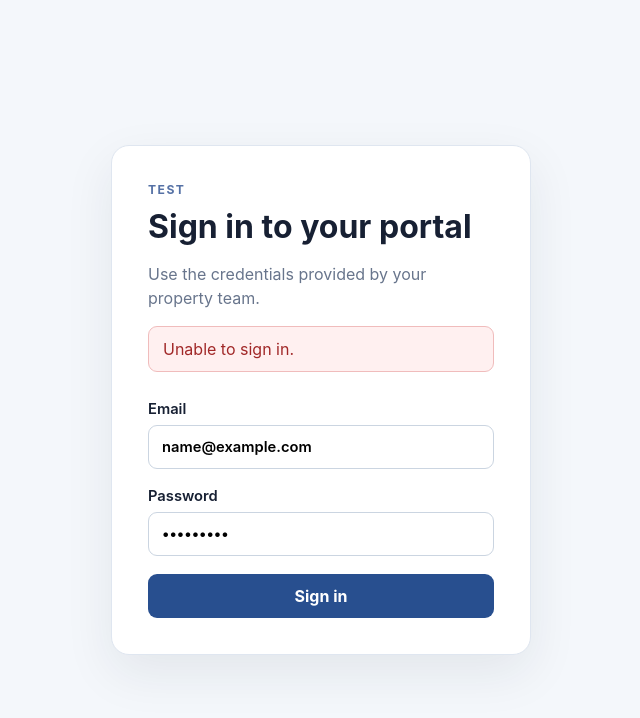
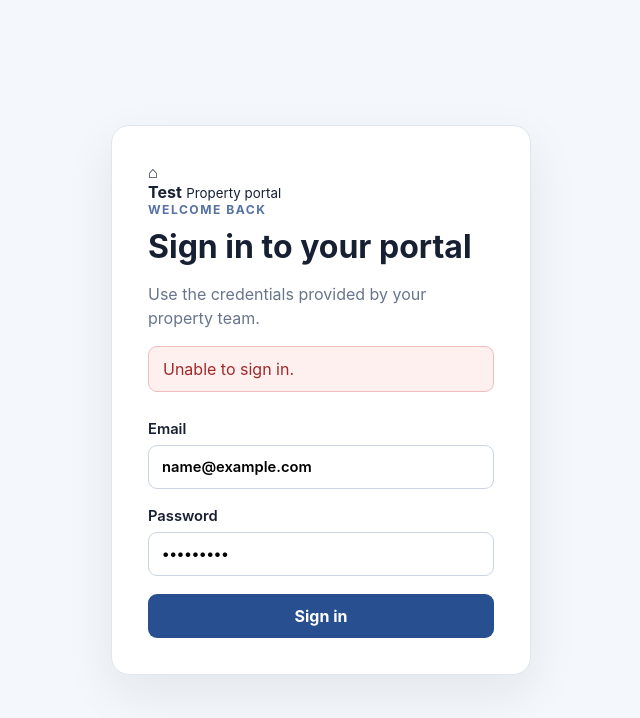
Before and after one commit to VoidcallerOC/tenant-portal, a website: page client/login.html in a window 1280 px wide. Both pictures are taken after typing "name@example.com", "Sample123" into the empty fields and a click on the button "Sign in". Shown: the whole page, without its empty margins (319-959 px from the left). Drawn offline with Linux system fonts and the light colour scheme; no server answers.

Commit message:
Restyle login to match the resident portal

```diff
--- a/client/login.html
+++ b/client/login.html
@@ -1,13 +1,25 @@
 <!doctype html>
 <html lang="en">
-<head><meta charset="UTF-8"><meta name="viewport" content="width=device-width, initial-scale=1"><title>Sign in · Test</title><link rel="stylesheet" href="/login.css"></head>
+<head>
+  <meta charset="UTF-8">
+  <meta name="viewport" content="width=device-width, initial-scale=1">
+  <title>Sign in · Resident portal</title>
+  <link rel="stylesheet" href="/login.css">
+</head>
 <body>
   <main class="login-shell">
     <section class="login-card" aria-labelledby="login-title">
-      <p class="eyebrow">Test</p>
+      <div class="login-brand">
+        <span class="home-icon">⌂</span>
+        <div>
+          <strong>Test</strong>
+          <small>Property portal</small>
+        </div>
+      </div>
+      <p class="eyebrow">Welcome back</p>
       <h1 id="login-title">Sign in to your portal</h1>
       <p class="muted">Use the credentials provided by your property team.</p>
-      <div id="error" class="alert" role="alert" aria-live="polite" hidden></div>
+      <div id="error" class="alert error" role="alert" aria-live="polite" hidden></div>
       <form id="login-form">
         <label>Email<input name="email" type="email" autocomplete="username" required></label>
         <label>Password<input name="password" type="password" autocomplete="current-password" required></label>
```
